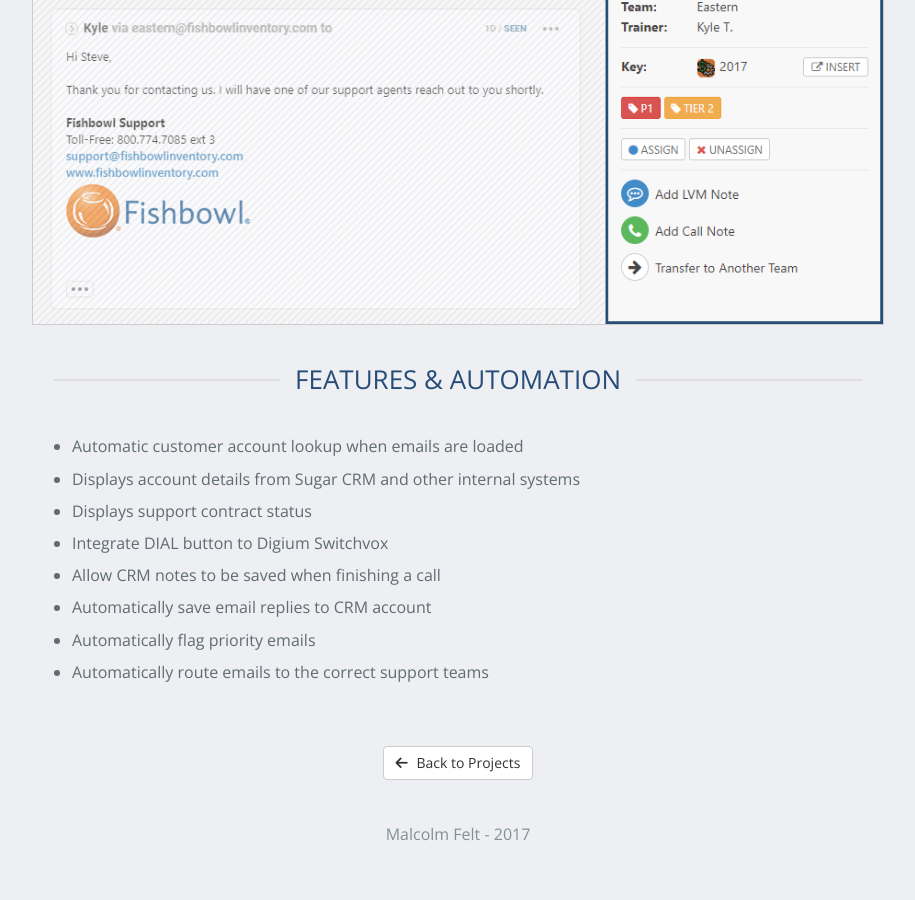
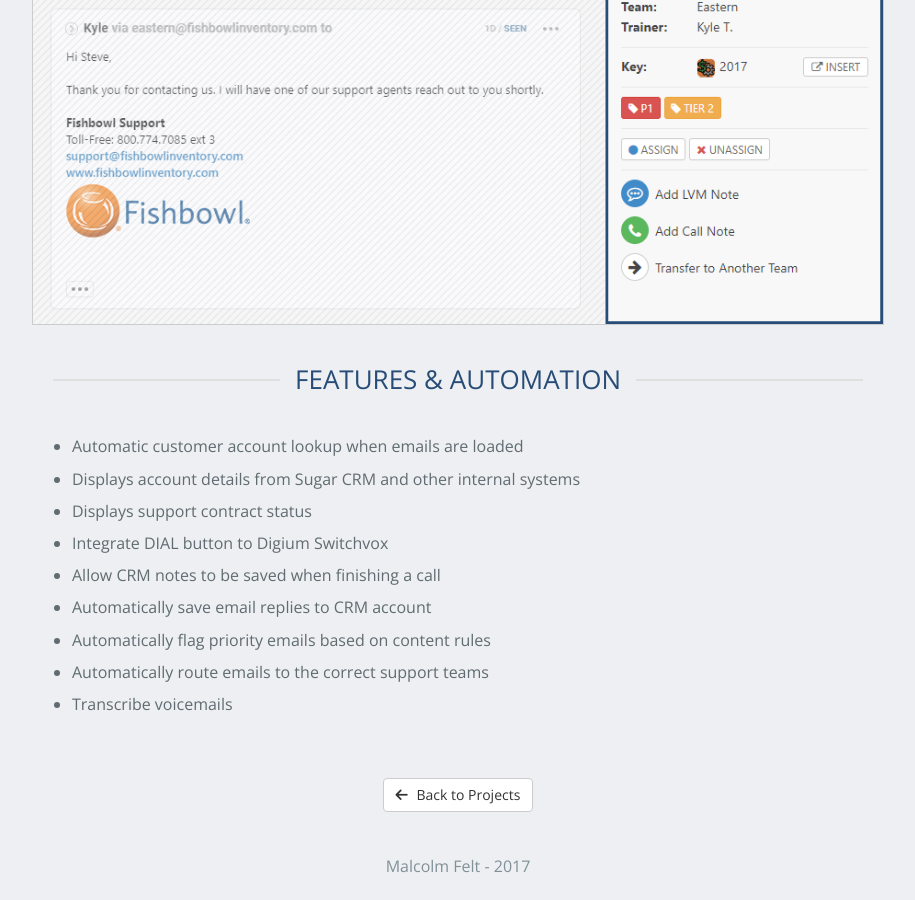
Before and after one commit to mfelt/mfelt.github.io, a Jekyll site: the page built from front.md, in a window 1280 px wide and 900 px high, scrolled down 1116 px. Shown: the whole window, without its empty margins (182-1097 px from the left). Built offline with Jekyll 4.4.1, drawn with Linux system fonts in a browser that asks for light colours; nearby versions of some CDN libraries; our own code applies the rules of GitHub Pages for plain Markdown files; before the commit the page ends 1984 px from its top, so only the background shows below that.

Commit message:
Update front.md

```diff
--- a/front.md
+++ b/front.md
@@ -26,7 +26,8 @@ After implementing Front, our support teams have been able to stay caught up wit
 - Integrate DIAL button to Digium Switchvox
 - Allow CRM notes to be saved when finishing a call
 - Automatically save email replies to CRM account
-- Automatically flag priority emails
+- Automatically flag priority emails based on content rules
 - Automatically route emails to the correct support teams
+- Transcribe voicemails
 
 {% include backbutton %}
```
